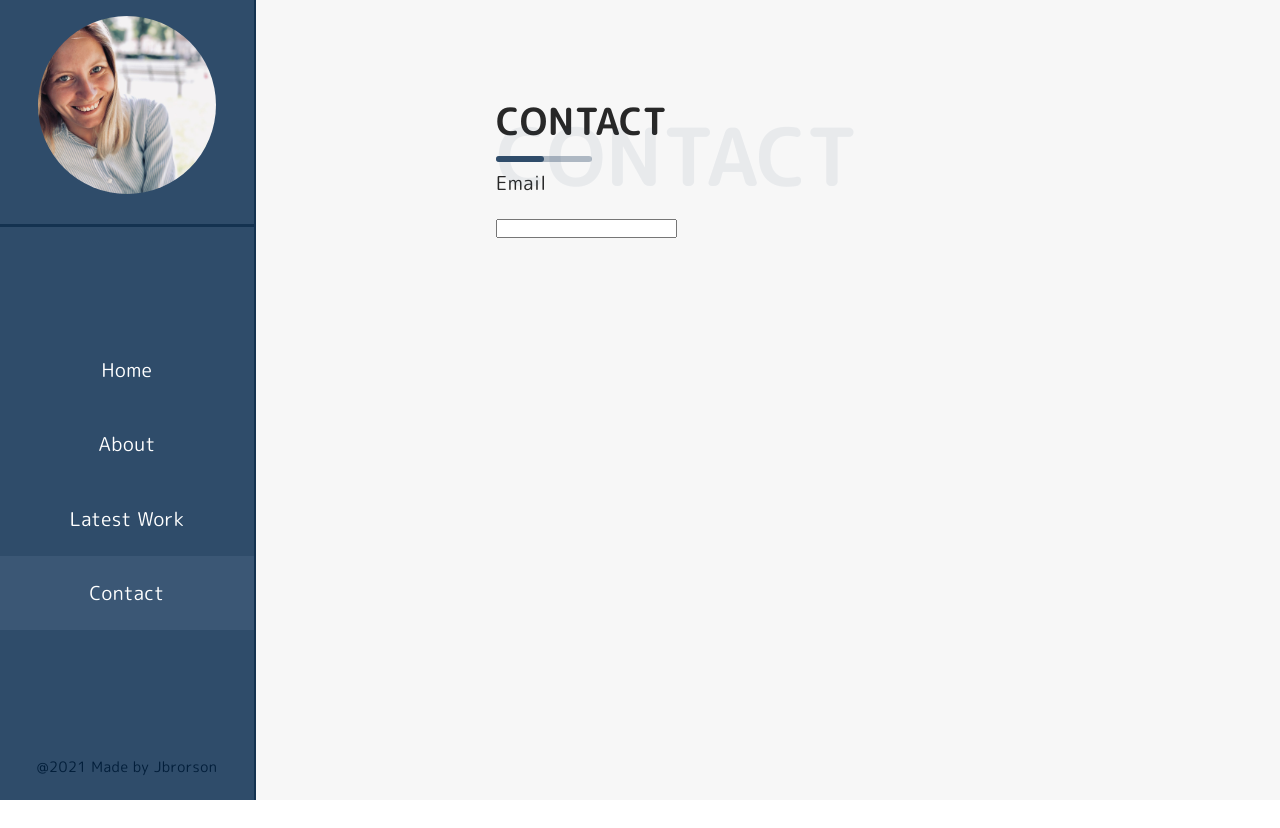
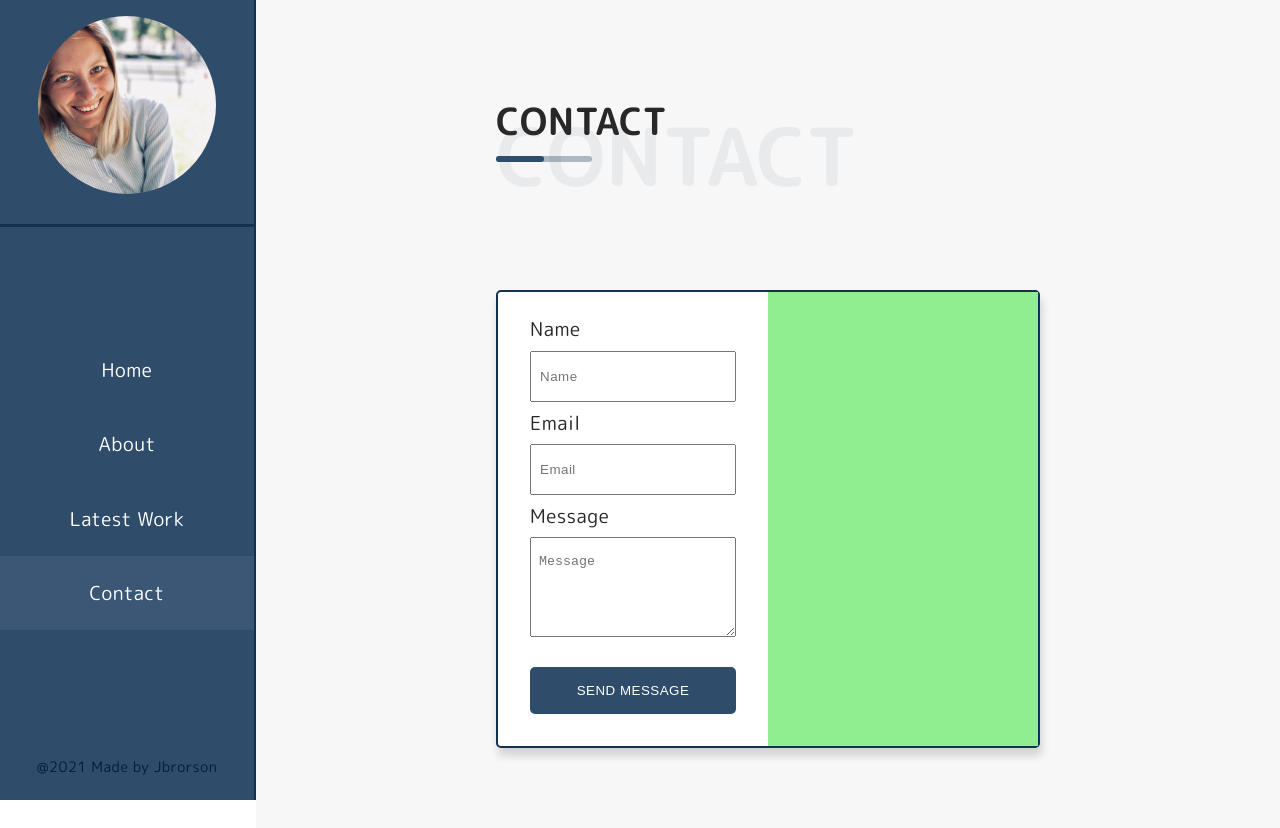
Before and after one commit to jbrorson/exwork, a React (Create React App) app: page /contact in a window 1280 px wide. Before the commit the page ends 800 px from the top, so only its background shows below. Built offline with nearby package versions, Linux system fonts and the light colour scheme.

Commit message:
Built first version of contact form

```diff
--- a/src/App.scss
+++ b/src/App.scss
@@ -2,6 +2,7 @@
 @import './styles/navbar';
 @import './styles/typography';
 @import './styles/title';
+@import './styles/form';
 
 *{
   padding: 0;
--- a/src/Pages/Contact.js
+++ b/src/Pages/Contact.js
@@ -1,17 +1,48 @@
 import React from 'react'
 import Title from '../Components/Title';
+import avatar from '../images/avatar.jpg';
 
 function Contact() {
   return (
     <div className="Contact">
       <Title title={"Contact"} span="Contact" />
-      <form className="form">
-        {/* <h1>Get in touch with me</h1> */}
-        <div>
-          <p>Email</p>
-          <input type="email" name="text"></input>
-        </div>
-      </form>
+      <div className="form-wrapper">
+        <form className="form">
+          <div className="form-grid">
+            <p>
+              <label>Name</label>
+              <input
+                type="text"
+                name="text"
+                placeholder="Name">
+              </input>
+            </p>
+            <p>
+              <label>Email</label>
+              <input
+                type="email"
+                name="text"
+                placeholder="Email">
+              </input>
+            </p>
+            <p>
+              <label>Message</label>
+              <textarea
+                className="textarea"
+                type="text"
+                placeholder="Message">
+              </textarea>
+            </p>
+          </div>
+          <div className="btn-holder">
+            <button type="submit">Send message</button>
+          </div>
+
+
+        </form>
+        <div className="form-img"></div>
+        {/* <img src={avatar} /> */}
+      </div>
     </div>
   )
 }
--- /dev/null
+++ b/src/styles/_form.scss
@@ -0,0 +1,48 @@
+.form-wrapper{
+  display: grid;
+  grid-template-columns: 1fr 1fr;
+  margin-top: 8rem;
+  border-radius: 5px;
+  border: 2px solid #143250;
+  box-shadow: 2px 8px 8px lightgray;
+  background-color: #fff;
+  transition: all ease-in 1s right;
+}
+
+.form {
+  padding: 1rem 2rem;
+
+  input{
+    padding: 1rem .5rem;
+    width: 100%;
+    letter-spacing: 0.5px;
+  }
+  button{
+    margin: 1rem auto;
+    padding: 1rem;
+    width: 100%;
+    border-radius: 5px;
+    text-transform: uppercase;
+    color: #fff;
+    background-color: #2f4c6a;
+    border: none;
+    letter-spacing: 0.5px;
+    &:hover{
+      background-color: #2f4c6ae5;
+    }
+  }
+}
+.btn-holder{
+  display: flex;
+  justify-content: center;
+}
+
+.textarea{
+  min-height: 100px;
+  padding: 1rem .5rem;
+  width: 100%;
+}
+
+.form-img{
+  background-color: lightgreen;
+}
```
Also changed, not shown: src/App.css (+14 -5 lines).
